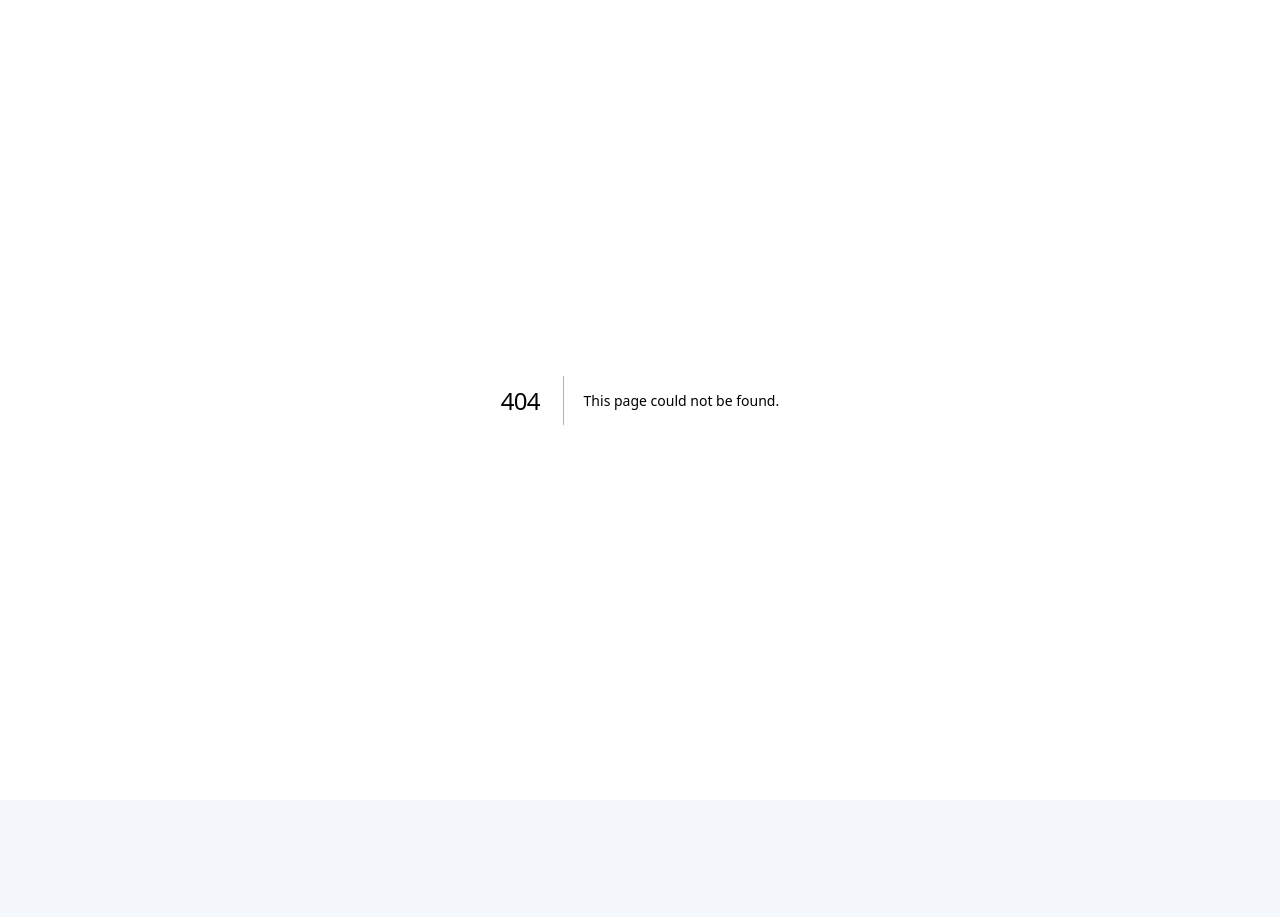
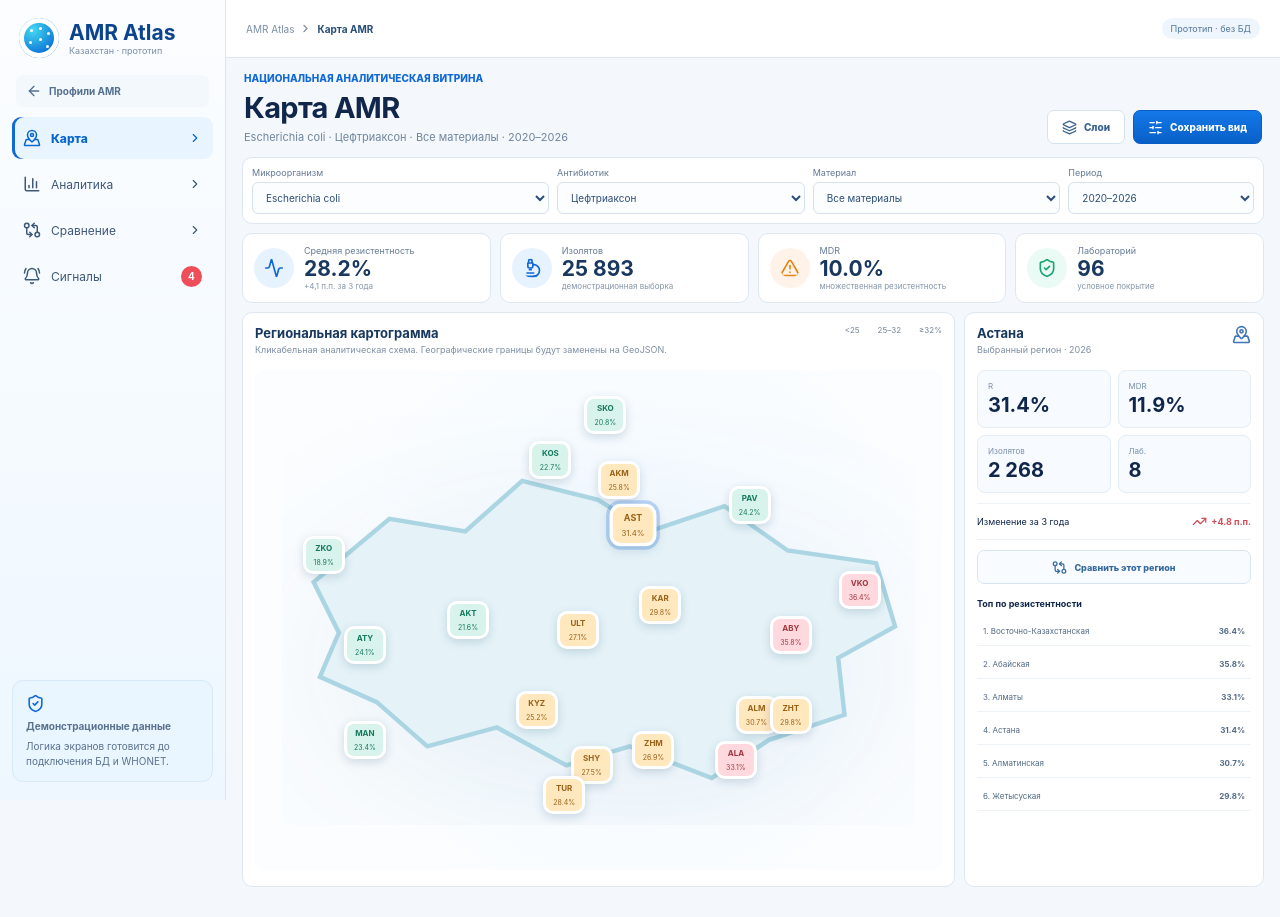
Before and after one commit to MG-Trener/ATLAS, a Next.js app: page /insights in a window 1280 px wide. Before the commit this address had no page. Before the commit the page ends 800 px from the top, so only its background shows below. Built offline with nearby package versions, Linux system fonts and the light colour scheme.

Commit message:
Expose Atlas analytics route

```diff
--- /dev/null
+++ b/app/insights/page.tsx
@@ -0,0 +1,5 @@
+import InsightsSuite from "./InsightsSuite";
+
+export default function InsightsPage() {
+  return <InsightsSuite />;
+}
```
